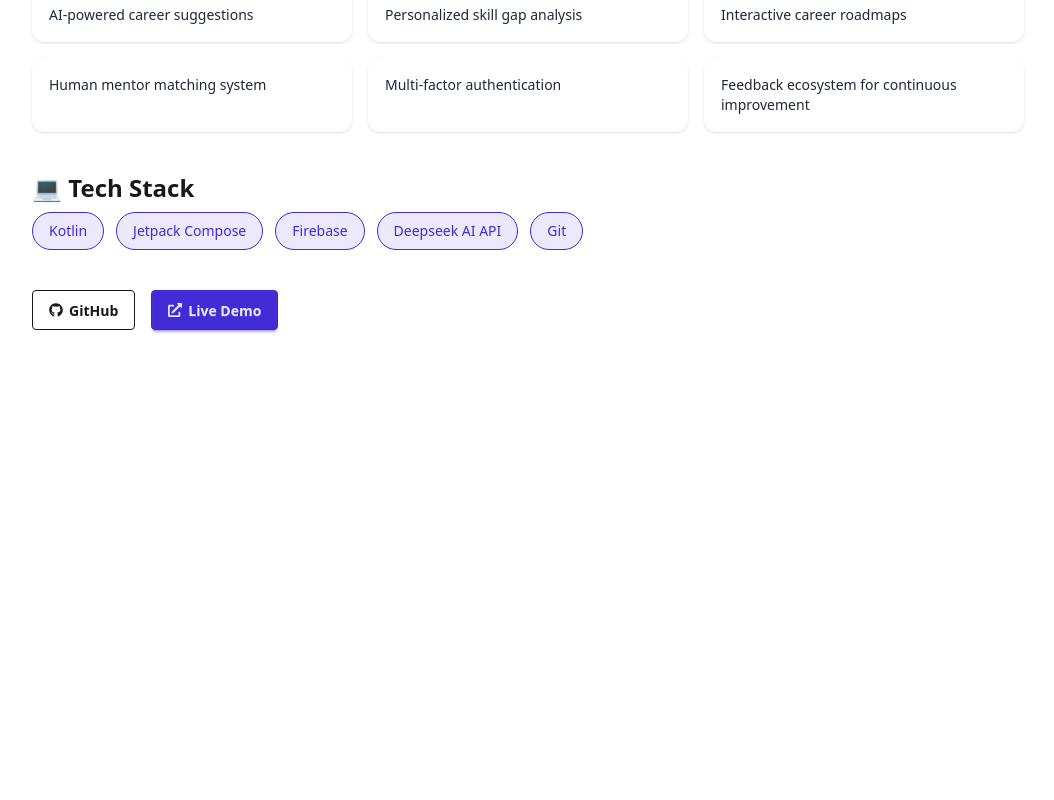
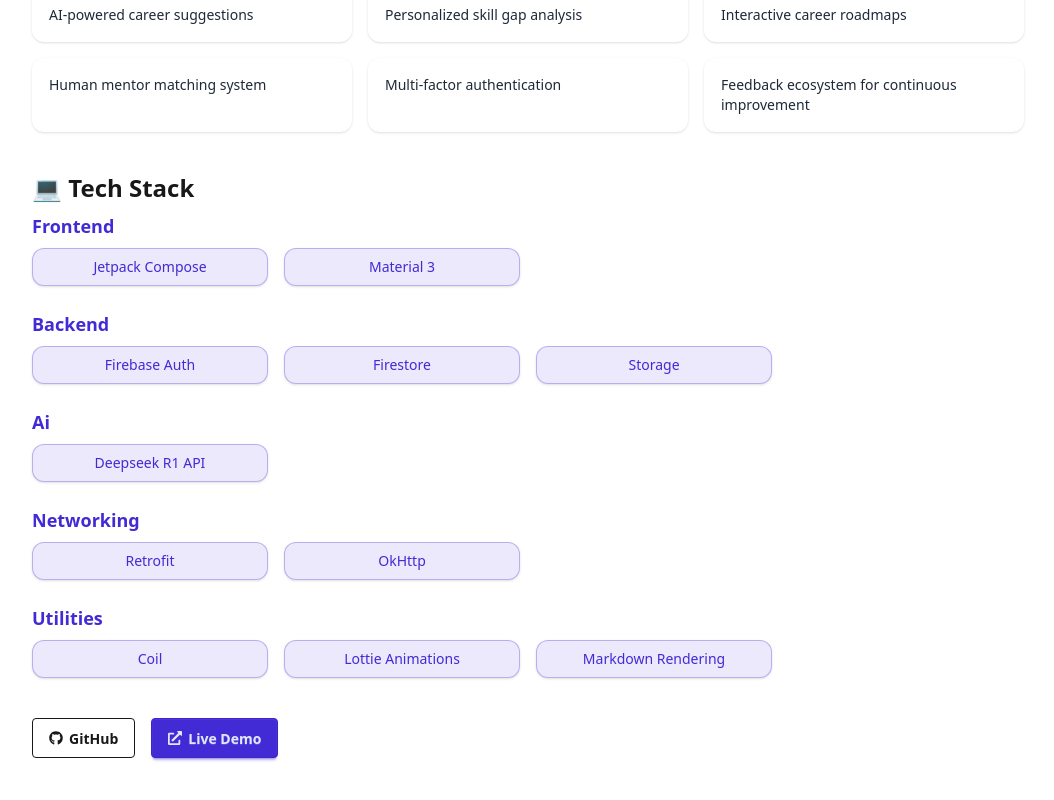
Before and after one commit to shahjalal-mahmud/my-portfolio, a React (Vite) app: page /projects/prodorshok in a window 1280 px wide. Shown: the part 2328-3128 px from the top of the page, without its empty margins (112-1166 px from the left). Before the commit the page ends 2722 px from the top, so only its background shows below. Built offline with nearby package versions, Linux system fonts and the light colour scheme.

Commit message:
Modify TechStack

```diff
--- a/src/components/ProjectDetails.jsx
+++ b/src/components/ProjectDetails.jsx
@@ -6,7 +6,6 @@
 import Gallery from "./ProjectDetails/Gallery";
 import Features from "./ProjectDetails/Features";
 import TechStack from "./ProjectDetails/TechStack";
-// import ToolStack from "./ProjectDetails/ToolStack";
 // import Documentation from "./ProjectDetails/Documentation";
 // import ReadmeInfo from "./ProjectDetails/ReadmeInfo";
 // import ProblemStatement from "./ProjectDetails/ProblemStatement";
@@ -45,9 +44,9 @@
 
       <Gallery images={project.media} />
       <Features features={project.features} />
-      <TechStack stack={project.skills} />
-      {/* <ToolStack tools={project.extras} />
-      <Documentation doc={project.documentation} />
+      <TechStack techStack={project.techStack} />
+
+      {/* <Documentation doc={project.documentation} />
       <ReadmeInfo content={project.readme} />
       <ProblemStatement text={project.problem} />
       <Objective text={project.objective} />
--- a/src/components/ProjectDetails/TechStack.jsx
+++ b/src/components/ProjectDetails/TechStack.jsx
@@ -3,21 +3,39 @@
 import { motion } from "framer-motion";
 import SectionWrapper from "./SectionWrapper";
 
-const TechStack = ({ stack }) => {
+const categoryColors = {
+  frontend: "from-blue-500 to-purple-500",
+  backend: "from-green-500 to-emerald-500",
+  ai: "from-yellow-500 to-pink-500",
+  networking: "from-red-500 to-orange-500",
+  utilities: "from-indigo-500 to-cyan-500",
+};
+
+const TechStack = ({ techStack }) => {
   return (
     <SectionWrapper title="💻 Tech Stack">
-      <div className="flex flex-wrap gap-3">
-        {stack.map((tech, i) => (
+      <div className="space-y-6">
+        {Object.entries(techStack).map(([category, techs]) => (
+          <div key={category}>
+            <h4 className="text-lg font-semibold capitalize mb-2 text-primary dark:text-white">
+              {category}
+            </h4>
+            <div className="grid grid-cols-2 sm:grid-cols-3 md:grid-cols-4 gap-4">
+              {techs.map((tech, i) => (
                 <motion.div
                   key={i}
                   initial={{ opacity: 0, y: 20 }}
                   whileInView={{ opacity: 1, y: 0 }}
                   viewport={{ once: true }}
                   transition={{ delay: i * 0.05, duration: 0.4 }}
-            className="px-4 py-2 rounded-full border border-primary text-primary dark:text-white dark:border-white bg-primary/10 dark:bg-white/10 hover:bg-primary hover:text-white transition-all cursor-default"
+                  whileHover={{ scale: 1.05 }}
+                  className={`text-sm font-medium text-center px-4 py-2 rounded-xl border shadow-sm bg-primary/10 dark:bg-white/10 text-primary dark:text-white border-primary/30 dark:border-white/20 transition-all duration-300 hover:bg-gradient-to-r ${categoryColors[category]} hover:text-white cursor-default`}
                 >
-            <span className="text-sm font-medium">{tech}</span>
+                  {tech}
                 </motion.div>
+              ))}
+            </div>
+          </div>
         ))}
       </div>
     </SectionWrapper>
```
Also changed, not shown: src/components/ProjectDetails/ToolStack.jsx (deleted). Lines whose indentation alone changed are shown as unchanged.
